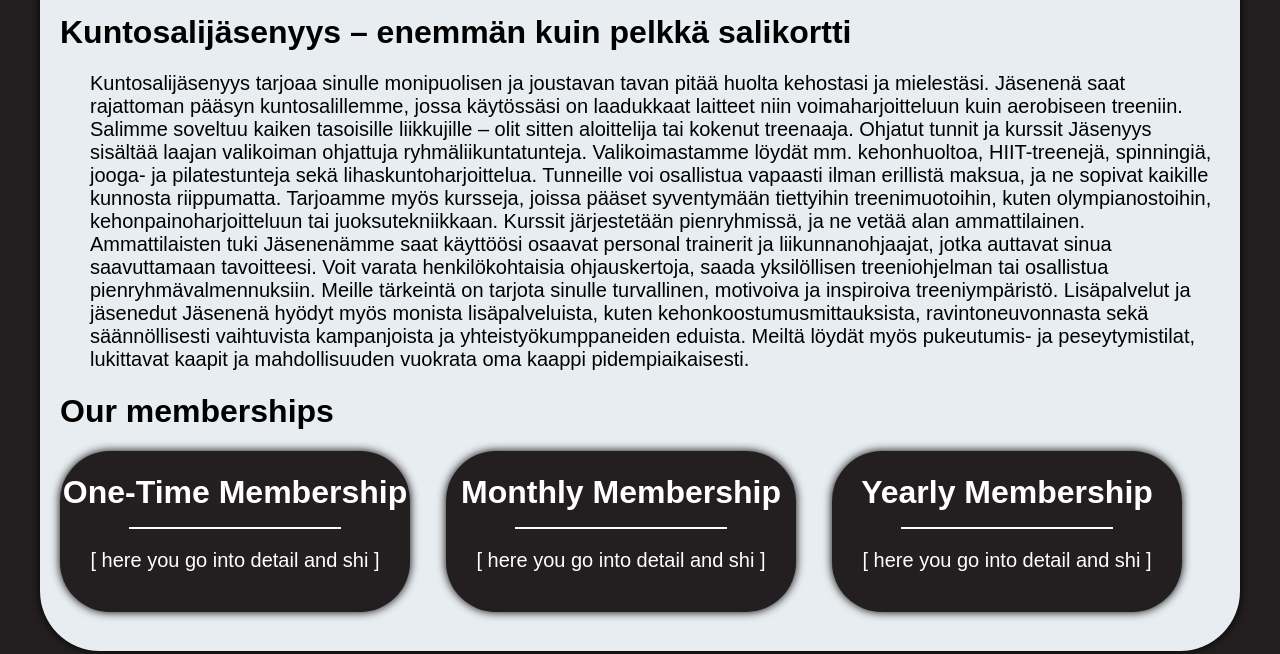
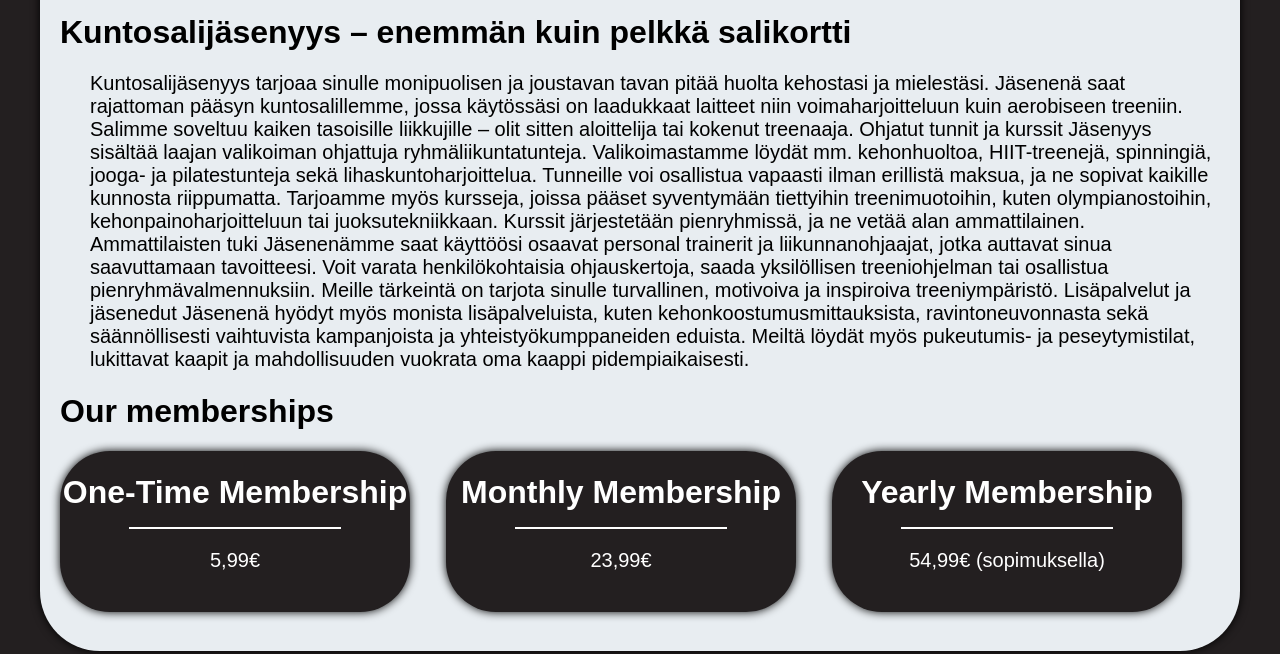
Before and after one commit to Mancavern/serkandogan.github.io, a plain HTML site: page products.html in a window 1280 px wide. Shown: the part 276-930 px from the top of the page. Drawn offline with Linux system fonts and the light colour scheme.

Commit message:
Update products.html

```diff
--- a/products.html
+++ b/products.html
@@ -91,21 +91,21 @@ Jäsenenä hyödyt myös monista lisäpalveluista, kuten kehonkoostumusmittauksi
             <h1>One-Time Membership</h1>
             <hr>
             <p>
-                [ here you go into detail and shi ]
+                5,99€
             </p>
         </div>
         <div>
             <h1>Monthly Membership</h1>
             <hr>
             <p>
-                [ here you go into detail and shi ]
+                23,99€
             </p>
         </div>
         <div>
             <h1>Yearly Membership</h1>
             <hr>
             <p>
-                [ here you go into detail and shi ]
+                54,99€ (sopimuksella)
             </p>
         </div>
         </div>
```
